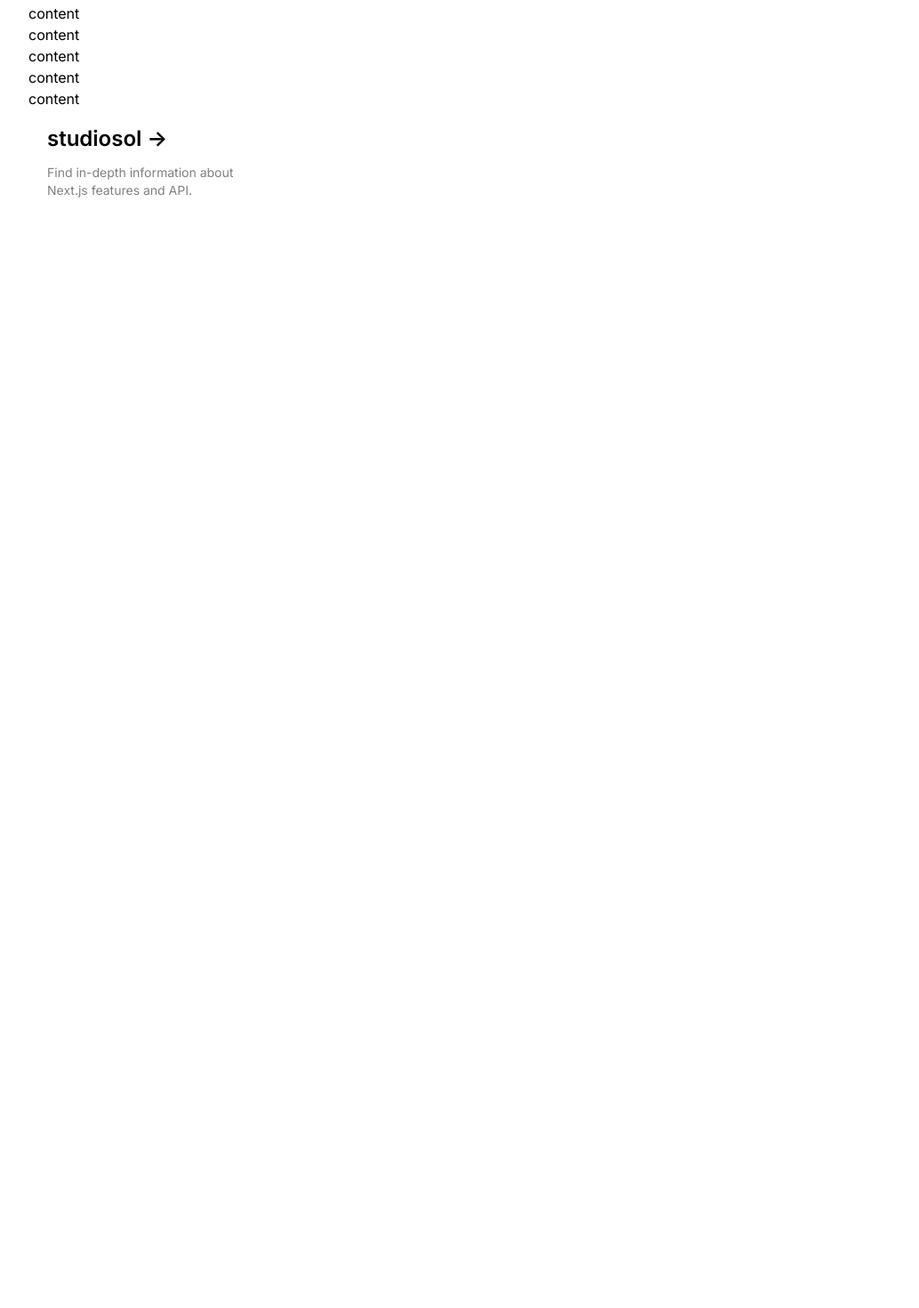
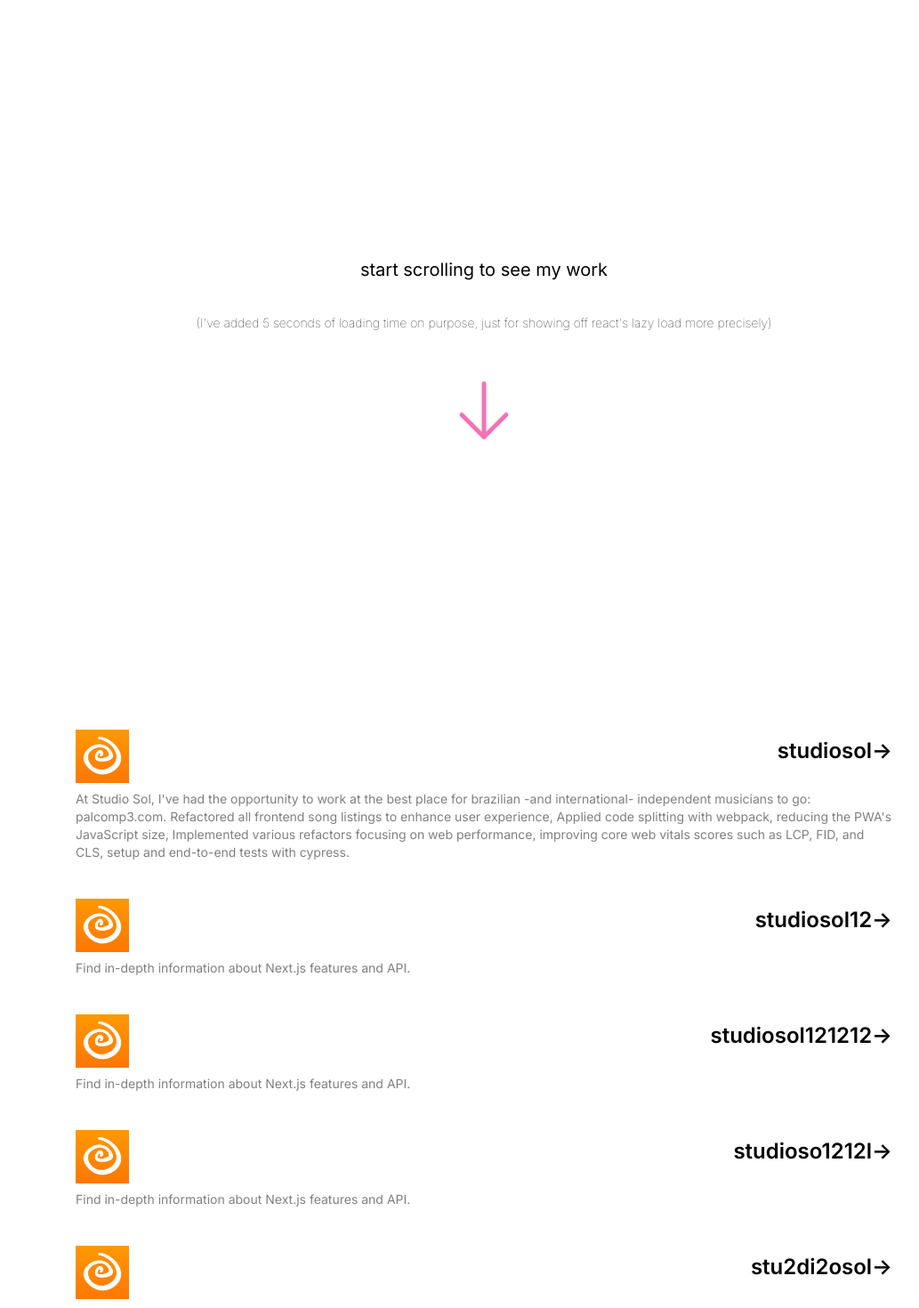
Before and after one commit to luckened/portfolio, a Next.js app: page / in a window 1280 px wide. Shown: the part 100-1570 px from the top of the page at 89% size, without its empty margins (96-1129 px from the left). Before the commit the page ends 871 px from the top, so only its background shows below. Built offline with nearby package versions, Linux system fonts and the light colour scheme.

Commit message:
feat: lazy load & dummy data

```diff
--- /dev/null
+++ b/src/app/components/JobCard.js
@@ -0,0 +1,21 @@
+import Image from "next/image";
+
+const JobCard = ({ title, description, image, link }) => (
+  <a href={link} target="_blank" rel="noopener noreferrer" className="block">
+    <div className="group rounded-lg border border-transparent px-5 py-4 transition-colors hover:bg-purple-500">
+      <span className="flex justify-between items-center">
+        <Image src={image} width={60} height={60} alt={`${title}'s logo`} />
+
+        <span className="mb-3 text-2xl font-semibold">
+          {title}
+          <span className="inline-block transition-transform group-hover:translate-x-1 motion-reduce:transform-none">
+            -&gt;
+          </span>
+        </span>
+      </span>
+      <p className="py-2 text-sm opacity-50">{description}</p>
+    </div>
+  </a>
+);
+
+export default JobCard;
--- /dev/null
+++ b/src/app/components/Loading.js
@@ -0,0 +1,23 @@
+// svg taken from https://flowbite.com/docs/components/spinner/
+
+export const Loading = () => (
+  <div className="my-20" role="status">
+    <svg
+      aria-hidden="true"
+      className="w-8 h-8 text-gray-200 animate-spin dark:text-gray-600 fill-blue-600"
+      viewBox="0 0 100 101"
+      fill="none"
+      xmlns="http://www.w3.org/2000/svg"
+    >
+      <path
+        d="M100 50.5908C100 78.2051 77.6142 100.591 50 100.591C22.3858 100.591 0 78.2051 0 50.5908C0 22.9766 22.3858 0.59082 50 0.59082C77.6142 0.59082 100 22.9766 100 50.5908ZM9.08144 50.5908C9.08144 73.1895 27.4013 91.5094 50 91.5094C72.5987 91.5094 90.9186 73.1895 90.9186 50.5908C90.9186 27.9921 72.5987 9.67226 50 9.67226C27.4013 9.67226 9.08144 27.9921 9.08144 50.5908Z"
+        fill="currentColor"
+      />
+      <path
+        d="M93.9676 39.0409C96.393 38.4038 97.8624 35.9116 97.0079 33.5539C95.2932 28.8227 92.871 24.3692 89.8167 20.348C85.8452 15.1192 80.8826 10.7238 75.2124 7.41289C69.5422 4.10194 63.2754 1.94025 56.7698 1.05124C51.7666 0.367541 46.6976 0.446843 41.7345 1.27873C39.2613 1.69328 37.813 4.19778 38.4501 6.62326C39.0873 9.04874 41.5694 10.4717 44.0505 10.1071C47.8511 9.54855 51.7191 9.52689 55.5402 10.0491C60.8642 10.7766 65.9928 12.5457 70.6331 15.2552C75.2735 17.9648 79.3347 21.5619 82.5849 25.841C84.9175 28.9121 86.7997 32.2913 88.1811 35.8758C89.083 38.2158 91.5421 39.6781 93.9676 39.0409Z"
+        fill="currentFill"
+      />
+    </svg>
+    <span className="sr-only">Loading...</span>
+  </div>
+);
--- a/src/app/components/NavBar.js
+++ b/src/app/components/NavBar.js
@@ -3,7 +3,7 @@ import Link from "next/link";
 import { NavBarItem } from "./NavBarItem";
 
 export const NavBar = () => (
-  <nav className="fixed left-0 top-0 flex w-full justify-center border-b border-gray-300 pb-6 pt-8 backdrop-blur-2xl dark:border-neutral-800 dark:bg-zinc-800/30 dark:from-inherit lg:static lg:w-auto lg:bg-gray-200 lg:p-4 lg:dark:bg-zinc-800/30">
+  <nav className="z-50 fixed left-0 top-0 flex w-full justify-center border-b border-gray-300 pb-6 pt-8 backdrop-blur-2xl dark:border-neutral-800 dark:bg-zinc-800/30 dark:from-inherit lg:static lg:w-auto lg:bg-gray-200 lg:p-4 lg:dark:bg-zinc-800/30">
     <ul className="flex w-full justify-end space-between">
       <Link href="/">
         <NavBarItem>home</NavBarItem>
--- /dev/null
+++ b/src/app/components/RenderOnViewportEntry.js
@@ -0,0 +1,21 @@
+"use client";
+
+import { Suspense, useRef } from "react";
+import { useFirstViewportEntry } from "../hooks/useFirstViewportEntry";
+import { Loading } from "./Loading";
+
+export const RenderOnViewportEntry = ({
+  children,
+  threshold = 0,
+  root = null,
+  ...props
+}) => {
+  const ref = useRef();
+  const entered = useFirstViewportEntry(ref, { threshold, root });
+
+  return (
+    <div {...props} ref={ref}>
+      {entered && <Suspense fallback={<Loading />}>{children}</Suspense>}
+    </div>
+  );
+};
--- /dev/null
+++ b/src/app/data/index.js
@@ -0,0 +1,33 @@
+export const JobData = [
+  {
+    title: "studiosol",
+    description:
+      "At Studio Sol, I've had the opportunity to work at the best place for brazilian -and international- independent musicians to go: palcomp3.com. Refactored all frontend song listings to enhance user experience, Applied code splitting with webpack, reducing the PWA's JavaScript size, Implemented various refactors focusing on web performance, improving core web vitals scores such as LCP, FID, and CLS, setup and end-to-end tests with cypress.",
+    image: "/studiosol.png",
+    link: "https://www.studiosol.com.br/",
+  },
+  {
+    title: "studiosol12",
+    description: "Find in-depth information about Next.js features and API.",
+    image: "/studiosol.png",
+    link: "https://www.studiosol.com.br/",
+  },
+  {
+    title: "studiosol121212",
+    description: "Find in-depth information about Next.js features and API.",
+    image: "/studiosol.png",
+    link: "https://www.studiosol.com.br/",
+  },
+  {
+    title: "studioso1212l",
+    description: "Find in-depth information about Next.js features and API.",
+    image: "/studiosol.png",
+    link: "https://www.studiosol.com.br/",
+  },
+  {
+    title: "stu2di2osol",
+    description: "Find in-depth information about Next.js features and API.",
+    image: "/studiosol.png",
+    link: "https://www.studiosol.com.br/",
+  },
+];
--- a/src/app/globals.css
+++ b/src/app/globals.css
@@ -1,14 +1,6 @@
 @tailwind base;
 @tailwind components;
 @tailwind utilities;
-
-@media (prefers-color-scheme: dark) {
-  :root {
-    --foreground-rgb: 255, 255, 255;
-    --background-start-rgb: 0, 0, 0;
-    --background-end-rgb: 0, 0, 0;
-  }
-}
 
 body {
   color: rgb(var(--foreground-rgb));
--- /dev/null
+++ b/src/app/hooks/useFirstViewportEntry.js
@@ -0,0 +1,36 @@
+// probably the best way to do it was using an external
+// npm lib but since my time span is limited and I do know
+// whats happening under the hood, I've decided to just copy it
+
+// https://medium.com/@pal.amittras/lazy-loading-react-components-on-page-scroll-using-intersection-observer-api-hook-and-wrapper-1a81e4cf1325#5bc3
+
+"use client";
+
+import { useEffect, useRef, useState } from "react";
+
+export const useFirstViewportEntry = (ref, observerOptions) => {
+  const [entered, setEntered] = useState(false);
+  const observer = useRef(
+    typeof window !== "undefined" &&
+      new IntersectionObserver(
+        ([entry]) => setEntered(entry.isIntersecting),
+        observerOptions,
+      ),
+  );
+
+  useEffect(() => {
+    const element = ref.current;
+    const obj = observer.current;
+
+    if (entered) {
+      obj.disconnect();
+      return;
+    }
+
+    if (element && !entered) obj.observe(element);
+
+    return () => obj.disconnect;
+  }, [entered, observerOptions, ref]);
+
+  return entered;
+};
--- a/src/app/layout.js
+++ b/src/app/layout.js
@@ -7,8 +7,8 @@ import ThemeProvider from "./providers/ThemeProvider";
 const inter = Inter({ subsets: ["latin"] });
 
 export const metadata = {
-  title: "Create Next App",
-  description: "Generated by create next app",
+  title: "luckened",
+  description: "Luckened's work portfolio",
 };
 
 export default function RootLayout({ children }) {
--- a/src/app/page.js
+++ b/src/app/page.js
@@ -1,34 +1,39 @@
-import Image from "next/image";
+import { ArrowDownIcon } from "@heroicons/react/24/outline";
+import { lazy } from "react";
+import { RenderOnViewportEntry } from "./components/RenderOnViewportEntry";
+import { JobData } from "./data";
+
+const JobCard = lazy(() => {
+  return new Promise((resolve) => {
+    setTimeout(() => resolve(import("./components/JobCard")), 500);
+  });
+});
 
 export default function Home() {
   return (
     <>
-      <div>
-        <h1>content</h1>
-        <h1>content</h1>
-        <h1>content</h1>
-        <h1>content</h1>
-        <h1>content</h1>
+      <section className="flex flex-col justify-center items-center h-screen w-screen">
+        <p className="text-xl mb-1">start scrolling to see my work</p>
+        <p className="text-sm font-thin mb-8 p-8 z-auto">
+          (I&apos;ve added 5 seconds of loading time on purpose, just for
+          showing off react&apos;s lazy load more precisely)
+        </p>
+        <ArrowDownIcon className="animate-bounce h-20 w-20 text-pink-400" />
+      </section>
 
-        <div className="mb-32 grid text-center lg:max-w-5xl lg:w-full lg:mb-0 lg:grid-cols-4 lg:text-left">
-          <a
-            href="https://www.studiosol.com.br/"
-            className="group rounded-lg border border-transparent px-5 py-4 transition-colors hover:border-gray-300 hover:bg-gray-100 hover:dark:border-neutral-700 hover:dark:bg-neutral-800/30"
-            target="_blank"
-            rel="noopener noreferrer"
+      <section className="flex flex-col justify-center items-center w-screen">
+        {JobData.map((props) => (
+          <RenderOnViewportEntry
+            className="w-9/12"
+            key={props.title}
+            threshold={0.2}
           >
-            <h2 className={`mb-3 text-2xl font-semibold`}>
-              studiosol{" "}
-              <span className="inline-block transition-transform group-hover:translate-x-1 motion-reduce:transform-none">
-                -&gt;
-              </span>
-            </h2>
-            <p className={`m-0 max-w-[30ch] text-sm opacity-50`}>
-              Find in-depth information about Next.js features and API.
-            </p>
-          </a>
-        </div>
-      </div>
+            {/* this is absolutely overkill, since all the content
+          can be rendered with the page in SSR, but we're having fun here lol */}
+            <JobCard {...props} />
+          </RenderOnViewportEntry>
+        ))}
+      </section>
     </>
   );
 }
```
Also changed, not shown: public/studiosol.png (added), 1 other file (tests, documents, lock files or other folders).
